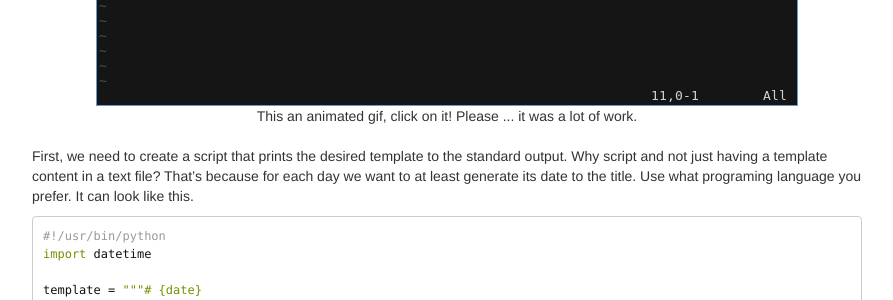
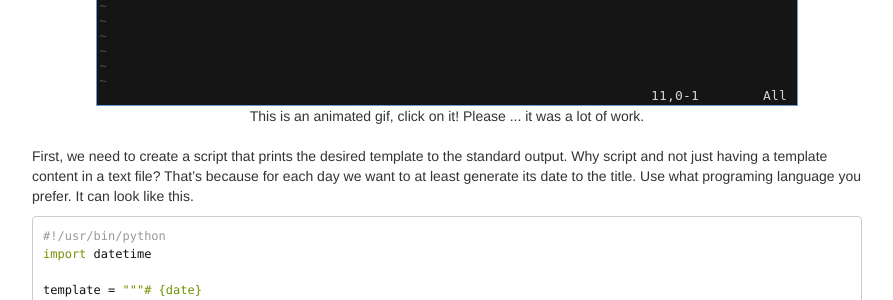
Before and after one commit to FrostyX/frostyx.github.io, a Jekyll site: the page built from _posts/2019-05-05-vimwiki-diary-template.md, in a window 1280 px wide. Shown: the part 693-993 px from the top of the page, without its empty margins (193-1086 px from the left). Built offline with Jekyll 4.4.1, drawn with Linux system fonts in a browser that asks for light colours; nearby versions of some CDN libraries; comment, search, counter and statistics services are not loaded.

Commit message:
Fix a typo

```diff
--- a/_posts/2019-05-05-vimwiki-diary-template.md
+++ b/_posts/2019-05-05-vimwiki-diary-template.md
@@ -15,7 +15,7 @@ The problem with Vimwiki is, that it always creates diary pages empty. There was
   <a href="/files/img/vimwiki-diary-template/vimwiki-diary-template.gif">
     <img src="/files/img/vimwiki-diary-template/5.png" alt="" />
   </a>
-  <p>This an animated gif, click on it! Please ... it was a lot of work.</p>
+  <p>This is an animated gif, click on it! Please ... it was a lot of work.</p>
 </div>
 
 First, we need to create a script that prints the desired template to the standard output. Why script and not just having a template content in a text file? That's because for each day we want to at least generate its date to the title. Use what programing language you prefer. It can look like this.
```
